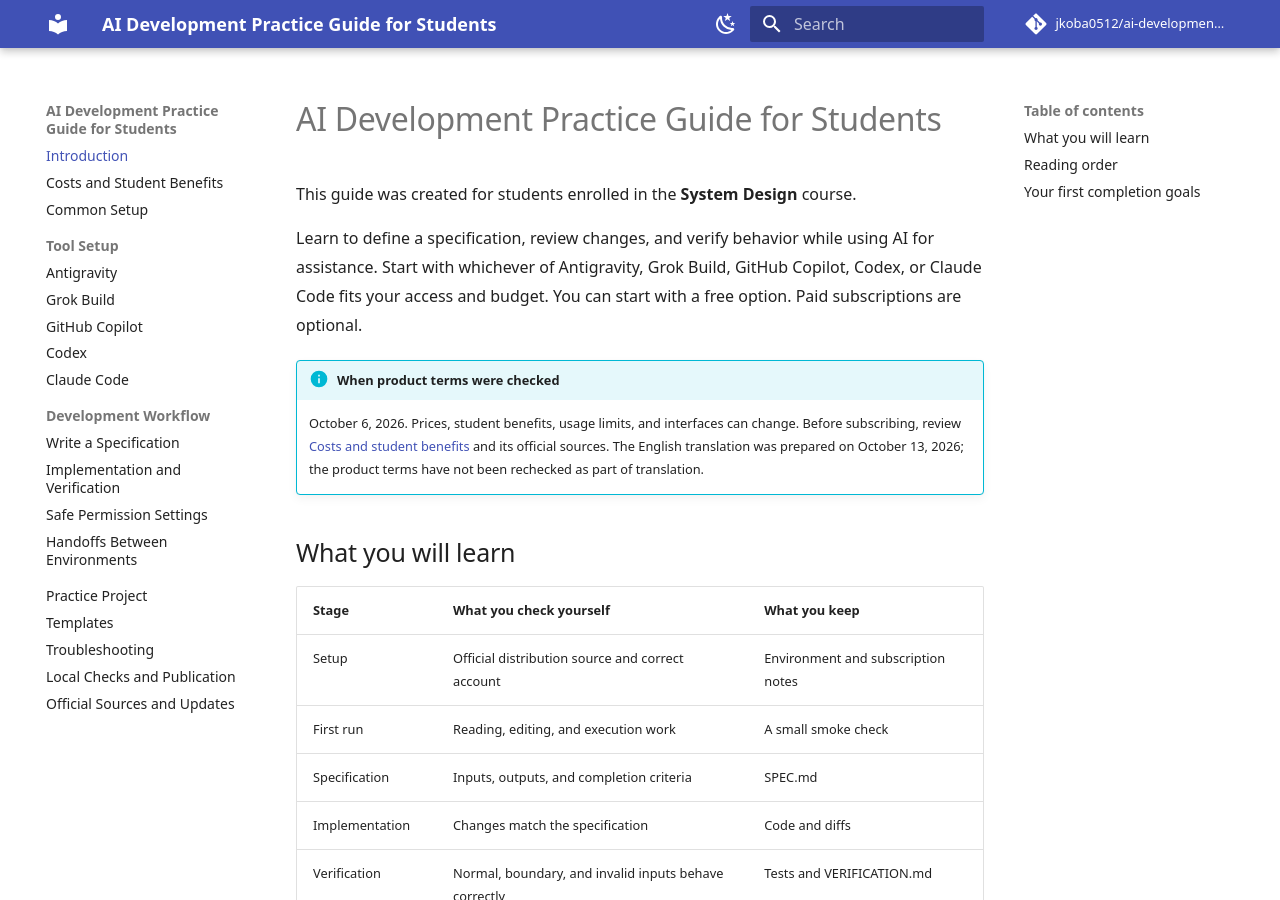
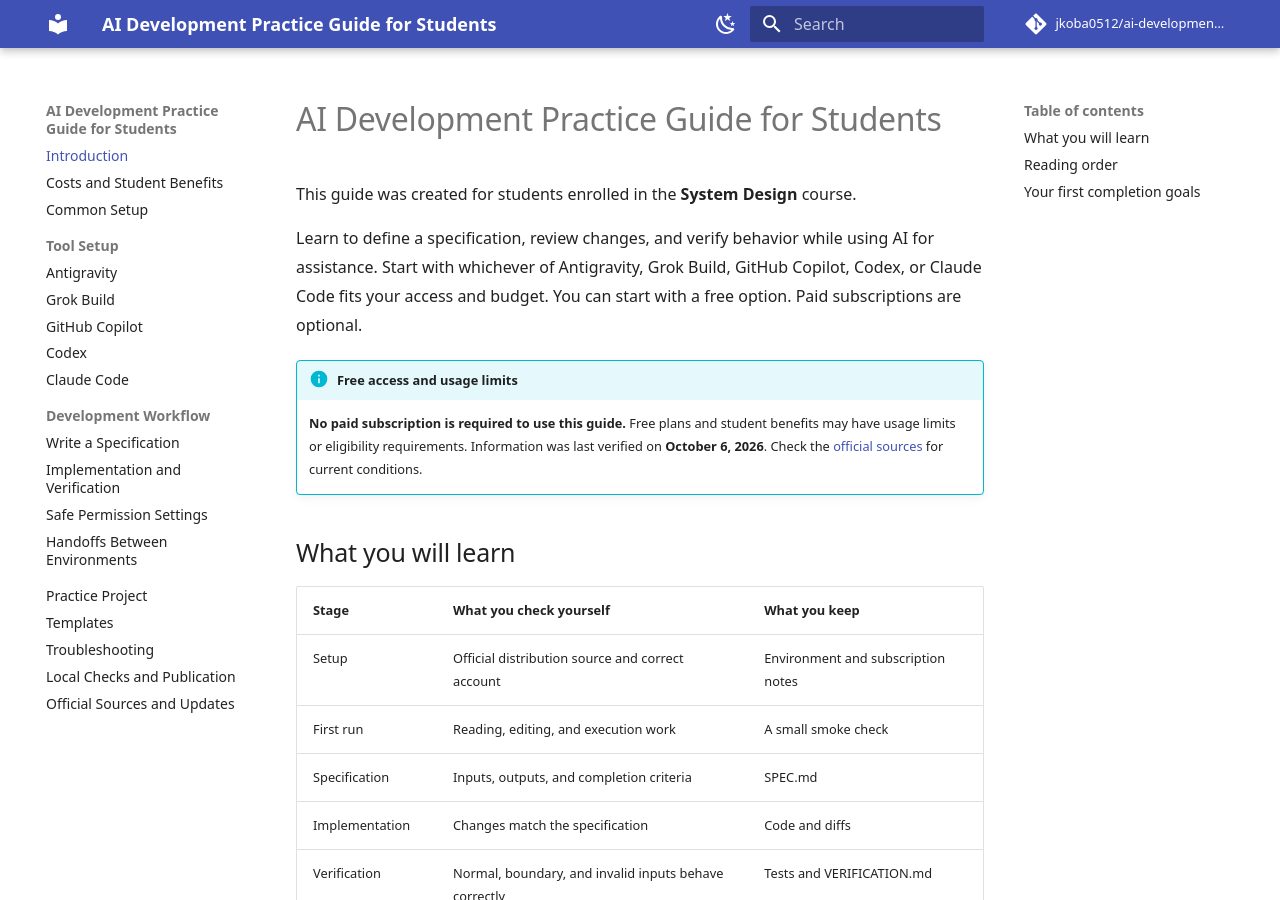
Before and after one commit to jkoba0512/ai-development-guide, an MkDocs documentation site: the page built from docs/index.md, in a window 1280 px wide and 900 px high. Built offline with MkDocs 1.6.1 and Material for MkDocs 9.7.7, drawn with Linux system fonts in a browser that asks for light colours; comment, search, counter and statistics services are not loaded.

Commit message:
State no paid subscription is required in access notice

```diff
--- a/docs/index.md
+++ b/docs/index.md
@@ -4,8 +4,8 @@
 
 Learn to define a specification, review changes, and verify behavior while using AI for assistance. Start with whichever of Antigravity, Grok Build, GitHub Copilot, Codex, or Claude Code fits your access and budget. You can start with a free option. Paid subscriptions are optional.
 
-!!! info "When product terms were checked"
-    October 6, 2026. Prices, student benefits, usage limits, and interfaces can change. Before subscribing, review [Costs and student benefits](plans.md) and its official sources. The English translation was prepared on October 13, 2026; the product terms have not been rechecked as part of translation.
+!!! info "Free access and usage limits"
+    **No paid subscription is required to use this guide.** Free plans and student benefits may have usage limits or eligibility requirements. Information was last verified on **October 6, 2026**. Check the [official sources](sources.md) for current conditions.
 
 ## What you will learn
 
```
